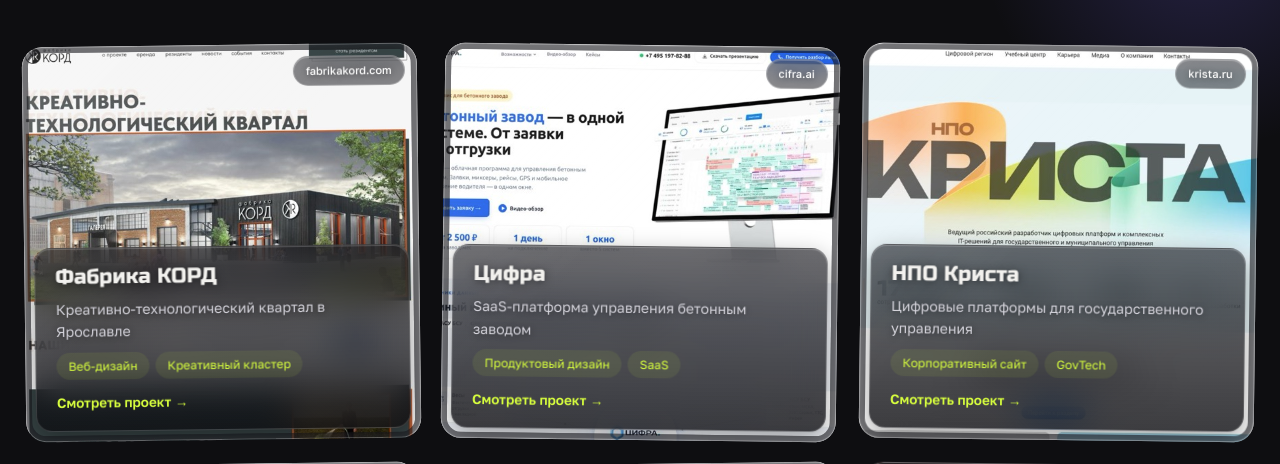
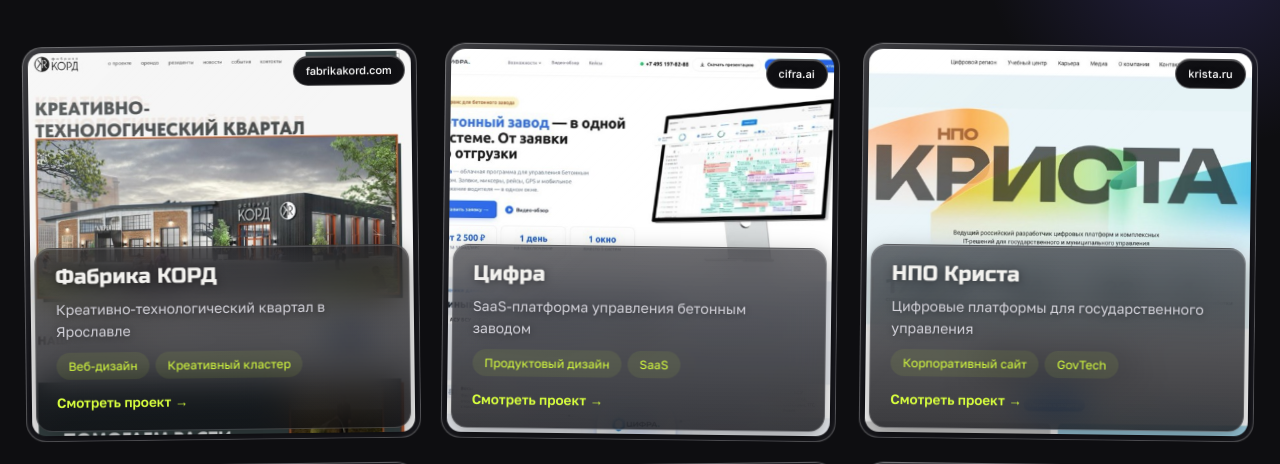
Before and after one commit to zerjg/portfolio, a plain HTML site: page index.html in a window 1280 px wide. Shown: the part 256-720 px from the top of the page. Drawn offline with Linux system fonts and the light colour scheme.

Commit message:
Рамка — стеклянное поле вокруг скрина (эффект только над фоном страницы); скрин вписан внутрь; плашки доменов в стиле рамки с цветом фона под ними

```diff
--- a/index.html
+++ b/index.html
@@ -72,44 +72,32 @@
     }
     .project {
       position: relative;
-      background: var(--surface);
+      padding: 6px;
+      background: var(--glass-tint);
+      backdrop-filter: blur(10px) saturate(1.6);
       border-radius: var(--radius); overflow: hidden;
+      box-shadow: inset 0 0 0 1px rgba(255,255,255,.28), inset 0 0 14px rgba(255,255,255,.1);
       opacity: 0; transform: translateY(36px);
       transition: opacity .7s ease, transform .7s ease, box-shadow .25s ease;
     }
     .project.in { opacity: 1; transform: translateY(0); }
     .project.in:hover {
-      box-shadow: 0 28px 70px rgba(0,0,0,.5);
+      box-shadow: inset 0 0 0 1px rgba(255,255,255,.45), inset 0 0 18px rgba(255,255,255,.16), 0 28px 70px rgba(0,0,0,.5);
       transform: translateY(-5px) rotate(0deg) !important;
     }
     .project.vert { aspect-ratio: 1 / 1; }
     .project.tilt-r.in { transform: rotate(.7deg); }
     .project.tilt-l.in { transform: rotate(-.7deg); }
     .project-img {
-      position: absolute; inset: -3px; width: calc(100% + 6px); height: calc(100% + 6px);
+      position: absolute; inset: 6px; width: calc(100% - 12px); height: calc(100% - 12px);
       object-fit: cover; object-position: top center;
+      border-radius: 14px;
     }
     /* liquid glass: specular sheen */
     .project::before {
       content: ''; position: absolute; inset: 0; z-index: 3; pointer-events: none;
       border-radius: var(--radius);
       background: linear-gradient(135deg, rgba(255,255,255,.16) 0%, rgba(255,255,255,.05) 26%, rgba(255,255,255,0) 46%);
-    }
-    /* liquid glass: refractive edge ring */
-    .project::after {
-      content: ''; position: absolute; inset: 0; z-index: 4; pointer-events: none;
-      border-radius: var(--radius);
-      padding: 6px;
-      background: var(--glass-tint);
-      -webkit-mask: linear-gradient(#000 0 0) content-box, linear-gradient(#000 0 0);
-      -webkit-mask-composite: xor;
-      mask: linear-gradient(#000 0 0) content-box, linear-gradient(#000 0 0);
-      mask-composite: exclude;
-      box-shadow: inset 0 0 0 1px rgba(255,255,255,.28), inset 0 0 14px rgba(255,255,255,.1);
-      transition: box-shadow .25s ease;
-    }
-    .project.in:hover::after {
-      box-shadow: inset 0 0 0 1px rgba(255,255,255,.45), inset 0 0 18px rgba(255,255,255,.16);
     }
     .project-info {
       position: absolute; left: 10px; right: 10px; bottom: 10px; z-index: 2;
@@ -124,8 +112,8 @@
       position: absolute; top: 12px; right: 12px; z-index: 2;
       font-size: 11px; font-weight: 500; color: #fff;
       text-shadow: 0 1px 6px rgba(0,0,0,.45);
-      background: rgba(16,16,22,.5); backdrop-filter: blur(10px) saturate(1.5);
-      border: 1px solid rgba(255,255,255,.25);
+      background: linear-gradient(var(--glass-tint), var(--glass-tint)) var(--bg);
+      border: 1px solid rgba(255,255,255,.28);
       box-shadow: inset 0 1px 0 rgba(255,255,255,.25);
       padding: 5px 12px; border-radius: 100px;
     }
```
